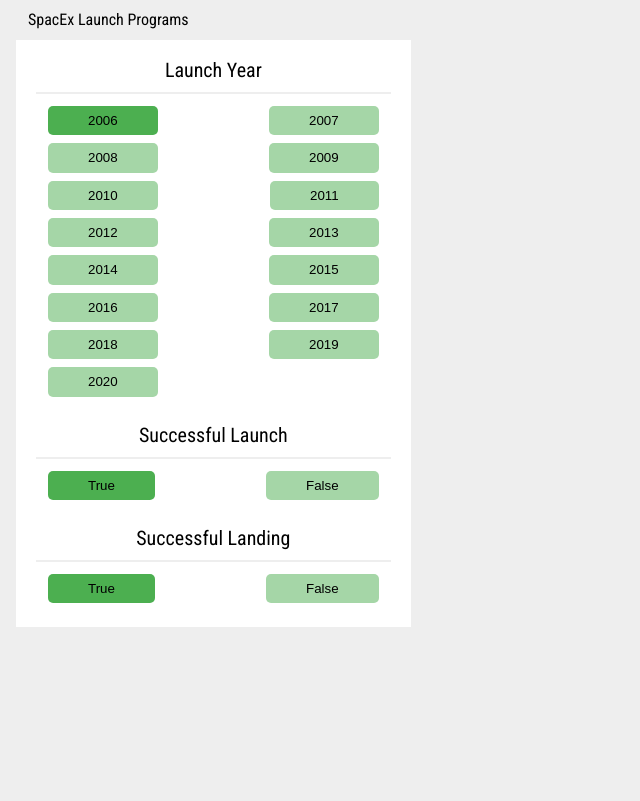
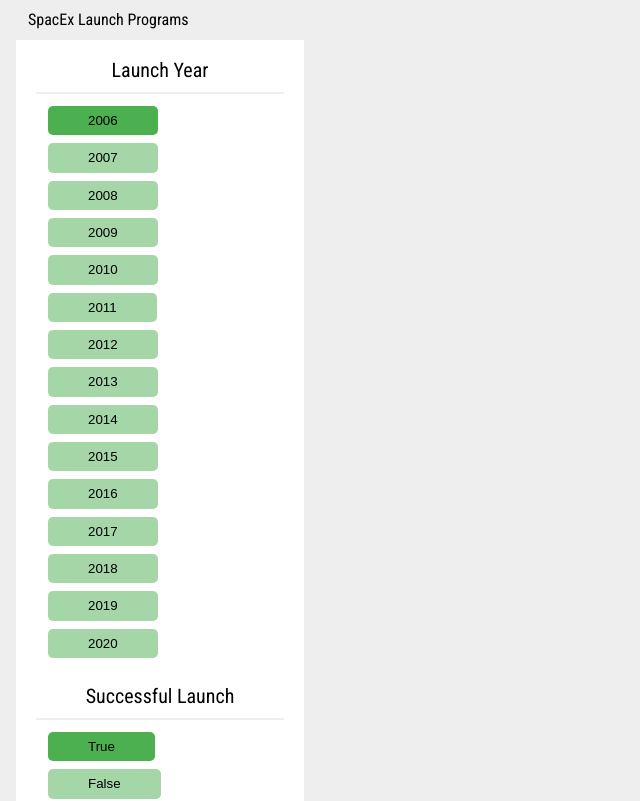
Before and after one commit to athulnathr/spacex_launches, a React app: page / in a window 1280 px wide. Shown: the top 801 px of the page, without its empty margins (0-640 px from the left). Built offline with nearby package versions, Linux system fonts and the light colour scheme; no server answers; the HTML template or start-up script is replaced by a standard one.

Commit message:
Responsiveness fix

```diff
--- a/src/pages/home/Listing/index.js
+++ b/src/pages/home/Listing/index.js
@@ -7,7 +7,7 @@
 const Listing = (props) => {
   const { loading, data } = props;
   return (
-    <div className="col-sm-8">
+    <div className="col-sm-8 col-lg-9">
       <div className="row">
         {loading && <Loading />}
         {!loading && data && <SingleItem />}
--- a/src/pages/home/Sidebar/index.js
+++ b/src/pages/home/Sidebar/index.js
@@ -4,7 +4,7 @@
 import LaunchYearFilter from "./LaunchYearFilter";
 const Sidebar = () => {
   return (
-    <div className="col-sm-4 col-xs-12">
+    <div className="col-lg-3 col-sm-4 col-xs-12">
       <div className="card">
         <div className="p-2">
           <LaunchYearFilter />
```
